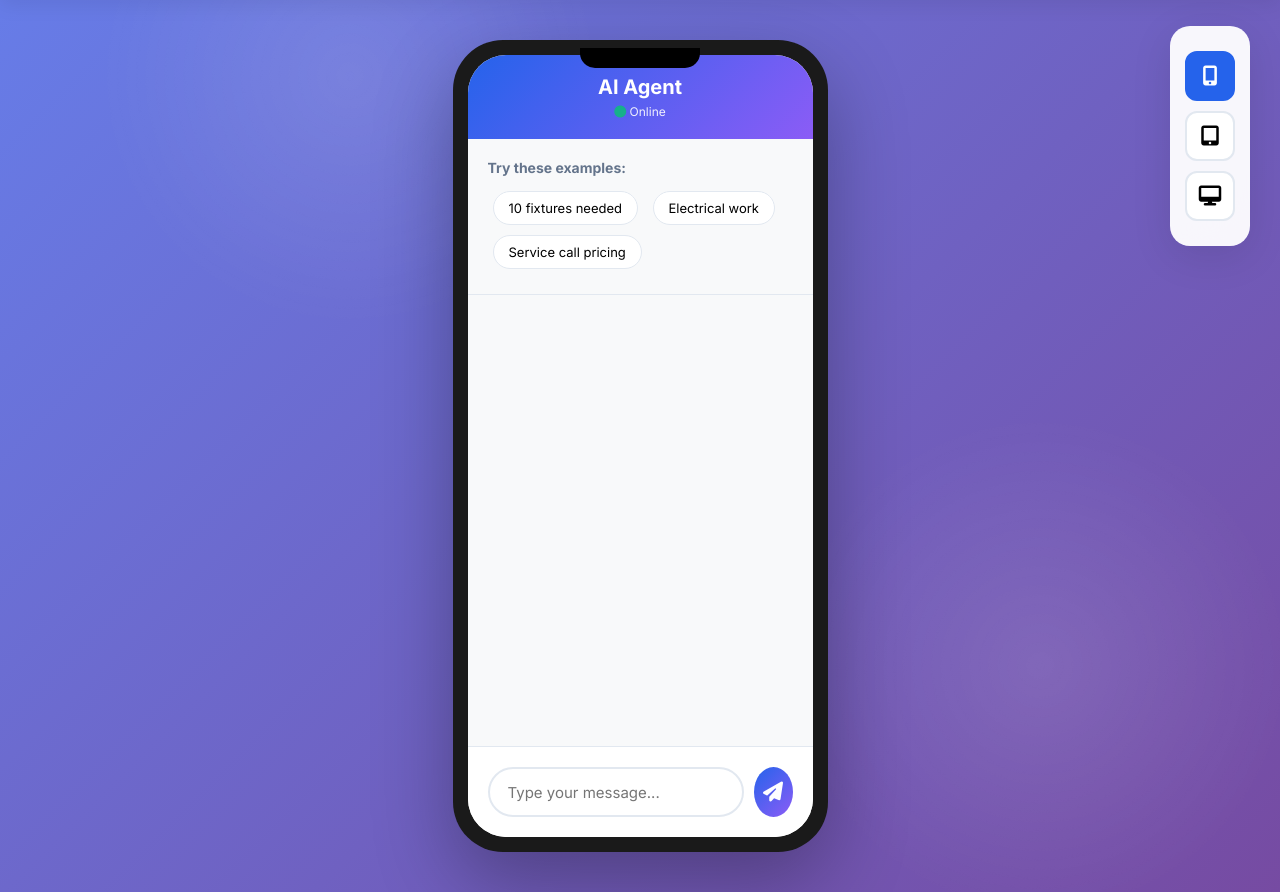
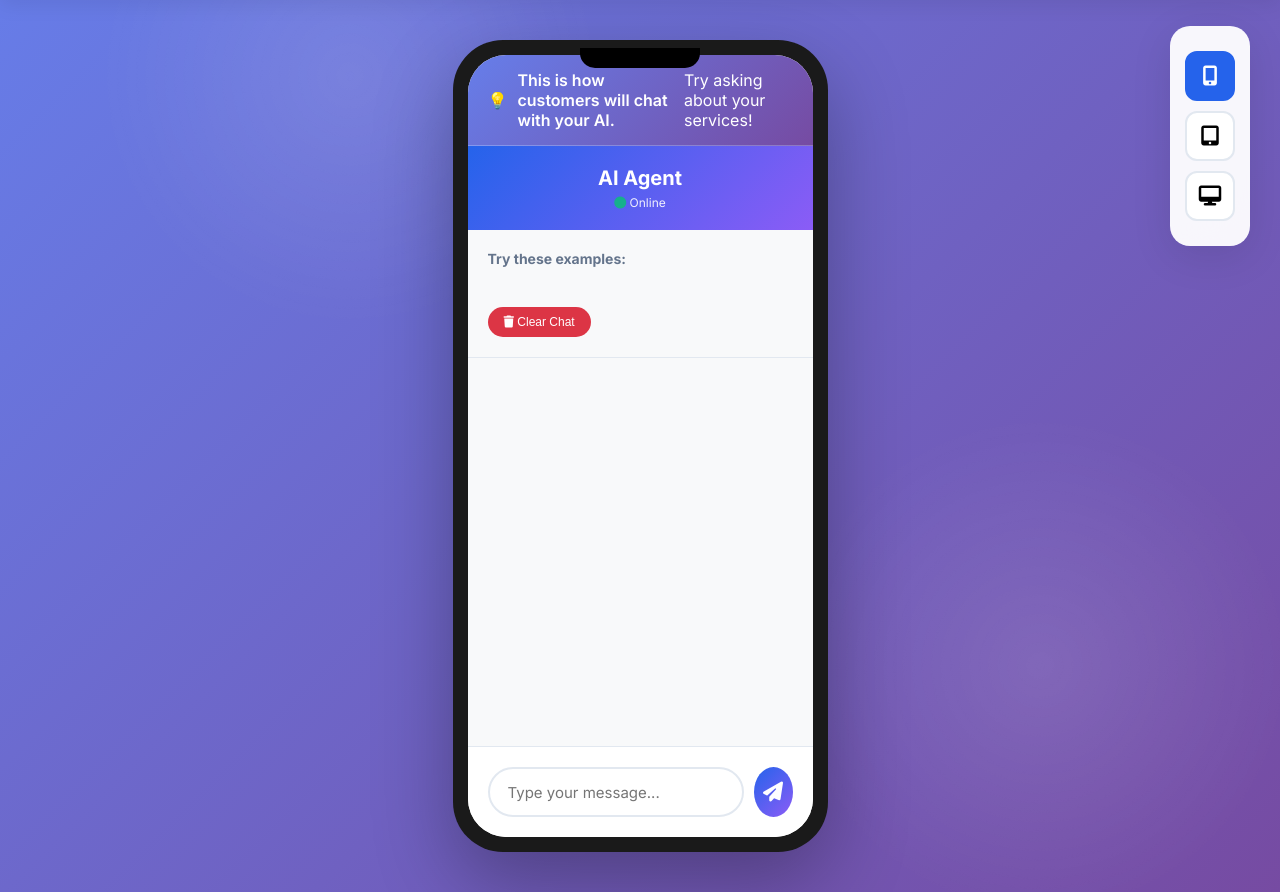
Before and after one commit to AmericanPowerAI/LeaX, a Python web app: template templates/test_agent_modern.html in a window 1280 px wide. Shown: the part 74-966 px from the top of the page. Run offline with Jinja, Linux system fonts and the light colour scheme; the template is opened without the code that fills it, so the values that code supplies are empty.

Commit message:
Enhance chat interface with trial badge and info banner
Added trial badge and info banner to chat interface.

```diff
--- a/templates/test_agent_modern.html
+++ b/templates/test_agent_modern.html
@@ -221,7 +231,22 @@
             display: block;
         }
 
-        /* Chat Interface (works in all devices) */
+        /* Info Banner */
+        .info-banner {
+            background: linear-gradient(135deg, #667eea 0%, #764ba2 100%);
+            color: white;
+            padding: 15px 20px;
+            border-bottom: 1px solid rgba(255,255,255,0.2);
+            display: flex;
+            align-items: center;
+            gap: 10px;
+        }
+
+        .info-banner strong {
+            font-weight: 600;
+        }
+
+        /* Chat Interface */
         .chat-header {
             background: linear-gradient(135deg, var(--primary), var(--secondary));
             color: white;
@@ -406,6 +437,24 @@
             transform: translateY(-2px);
         }
 
+        /* Clear Chat Button */
+        .clear-chat-btn {
+            background: #dc3545;
+            color: white;
+            border: none;
+            padding: 8px 16px;
+            border-radius: 20px;
+            font-size: 12px;
+            cursor: pointer;
+            margin-top: 10px;
+            transition: all 0.3s;
+        }
+
+        .clear-chat-btn:hover {
+            background: #c82333;
+            transform: translateY(-2px);
+        }
+
         /* Mobile Responsive */
         @media (max-width: 768px) {
             .device-switcher {
@@ -464,6 +525,10 @@
         <div class="iphone-frame active">
             <div class="iphone-notch"></div>
             <div class="iphone-screen">
+                <div class="info-banner">
+                    💡 <strong>This is how customers will chat with your AI.</strong> Try asking about your services!
+                </div>
+
                 <div class="chat-header">
                     <h2>{{ session.business_name }} AI Agent</h2>
                     <div class="chat-status"><i class="fas fa-circle" style="color: #10b981;"></i> Online</div>
@@ -471,15 +536,15 @@
 
                 <div class="example-prompts">
                     <h3>Try these examples:</h3>
-                    <span class="prompt-chip" onclick="sendExample('I need 10 fixtures and end caps built how fast can you get it done?')">
-                        10 fixtures needed
+                    {% for example in examples %}
+                    <span class="prompt-chip" onclick="sendExample('{{ example }}')">
+                        {{ example }}
                     </span>
-                    <span class="prompt-chip" onclick="sendExample('Do you do electrical work?')">
-                        Electrical work
-                    </span>
-                    <span class="prompt-chip" onclick="sendExample('How much for a service call?')">
-                        Service call pricing
-                    </span>
+                    {% endfor %}
+                    <br>
+                    <button class="clear-chat-btn" onclick="clearChat()">
+                        <i class="fas fa-trash"></i> Clear Chat
+                    </button>
                 </div>
 
                 <div class="chat-messages" id="chatMessages"></div>
@@ -502,6 +567,10 @@
         <!-- Tablet Frame -->
         <div class="tablet-frame">
             <div class="tablet-screen">
+                <div class="info-banner">
+                    💡 <strong>This is how customers will chat with your AI.</strong> Try asking about your services!
+                </div>
+
                 <div class="chat-header">
                     <h2>{{ session.business_name }} AI Agent</h2>
                     <div class="chat-status"><i class="fas fa-circle" style="color: #10b981;"></i> Online</div>
@@ -509,9 +578,13 @@
 
                 <div class="example-prompts">
                     <h3>Try these examples:</h3>
-                    <span class="prompt-chip" onclick="sendExample('I need 10 fixtures and end caps built how fast can you get it done?')">10 fixtures needed</span>
-                    <span class="prompt-chip" onclick="sendExample('Do you do electrical work?')">Electrical work</span>
-                    <span class="prompt-chip" onclick="sendExample('How much for a service call?')">Service call pricing</span>
+                    {% for example in examples %}
+                    <span class="prompt-chip" onclick="sendExample('{{ example }}')">{{ example }}</span>
+                    {% endfor %}
+                    <br>
+                    <button class="clear-chat-btn" onclick="clearChat()">
+                        <i class="fas fa-trash"></i> Clear Chat
+                    </button>
                 </div>
 
                 <div class="chat-messages" id="chatMessagesTablet"></div>
@@ -534,6 +607,10 @@
         <!-- Desktop Frame -->
         <div class="desktop-frame">
             <div style="display: flex; flex-direction: column; height: 100%;">
+                <div class="info-banner" style="border-radius: 12px; margin-bottom: 20px;">
+                    💡 <strong>This is how customers will chat with your AI.</strong> Try asking about your services!
+                </div>
+
                 <div class="chat-header" style="border-radius: 12px 12px 0 0;">
                     <h2>{{ session.business_name }} AI Agent - Desktop Mode</h2>
                     <div class="chat-status"><i class="fas fa-circle" style="color: #10b981;"></i> Online</div>
@@ -541,14 +618,18 @@
 
                 <div class="example-prompts">
                     <h3>Try these examples:</h3>
-                    <span class="prompt-chip" onclick="sendExample('I need 10 fixtures and end caps built how fast can you get it done?')">10 fixtures needed</span>
-                    <span class="prompt-chip" onclick="sendExample('Do you do electrical work?')">Electrical work</span>
-                    <span class="prompt-chip" onclick="sendExample('How much for a service call?')">Service call pricing</span>
+                    {% for example in examples %}
+                    <span class="prompt-chip" onclick="sendExample('{{ example }}')">{{ example }}</span>
+                    {% endfor %}
+                    <br>
+                    <button class="clear-chat-btn" onclick="clearChat()">
+                        <i class="fas fa-trash"></i> Clear Chat
+                    </button>
                 </div>
 
                 <div class="chat-messages" id="chatMessagesDesktop" style="flex: 1;"></div>
 
-                <div class="typing-indicator" id="typingIndicatorDesktop" style="margin: 0 20px;">
+                <div class="typing-indicator" id="typingIndicatorDesktop">
                     <span></span>
                     <span></span>
                     <span></span>
@@ -598,19 +679,22 @@
                 return {
                     messages: document.getElementById('chatMessages'),
                     input: document.getElementById('messageInput'),
-                    typing: document.getElementById('typingIndicator')
+                    typing: document.getElementById('typingIndicator'),
+                    sendBtn: document.getElementById('sendBtn')
                 };
             } else if (currentDevice === 'tablet') {
                 return {
                     messages: document.getElementById('chatMessagesTablet'),
                     input: document.getElementById('messageInputTablet'),
-                    typing: document.getElementById('typingIndicatorTablet')
+                    typing: document.getElementById('typingIndicatorTablet'),
+                    sendBtn: document.getElementById('sendBtnTablet')
                 };
             } else {
                 return {
                     messages: document.getElementById('chatMessagesDesktop'),
                     input: document.getElementById('messageInputDesktop'),
-                    typing: document.getElementById('typingIndicatorDesktop')
+                    typing: document.getElementById('typingIndicatorDesktop'),
+                    sendBtn: document.getElementById('sendBtnDesktop')
                 };
             }
         }
@@ -641,11 +725,16 @@
 
             if (!message) return;
 
+            // Disable send button
+            elements.sendBtn.disabled = true;
+
             addMessage(message, true);
             elements.input.value = '';
 
-            // Show typing indicator
-            elements.typing.classList.add('active');
+            // Show typing indicator with delay (more realistic)
+            setTimeout(() => {
+                elements.typing.classList.add('active');
+            }, 500);
 
             fetch('/api/test-chat', {
                 method: 'POST',
@@ -656,11 +745,21 @@
             .then(data => {
                 elements.typing.classList.remove('active');
                 addMessage(data.reply, false);
+                elements.sendBtn.disabled = false;
             })
             .catch(error => {
                 elements.typing.classList.remove('active');
                 addMessage('Sorry, there was an error. Please try again.', false);
+                elements.sendBtn.disabled = false;
             });
+        }
+
+        function clearChat() {
+            if (confirm('Clear all messages?')) {
+                document.querySelectorAll('.chat-messages').forEach(el => {
+                    el.innerHTML = '';
+                });
+            }
         }
 
         function handleKeyPress(event) {
```
Also changed, not shown: other parts of templates/test_agent_modern.html (+33 -5 lines).
